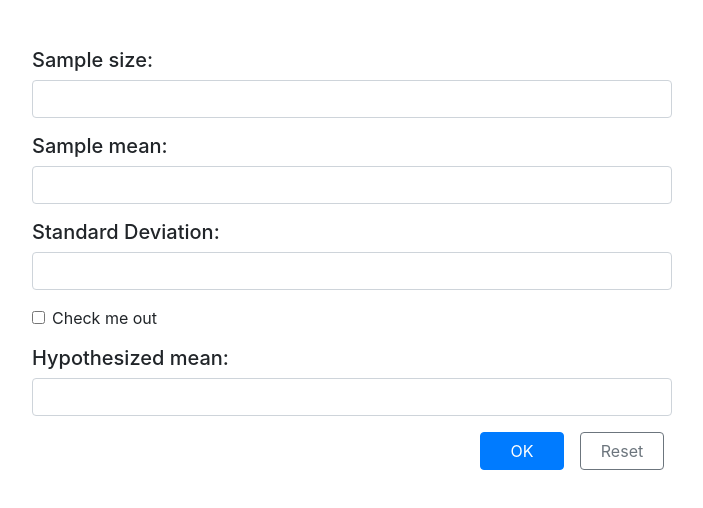
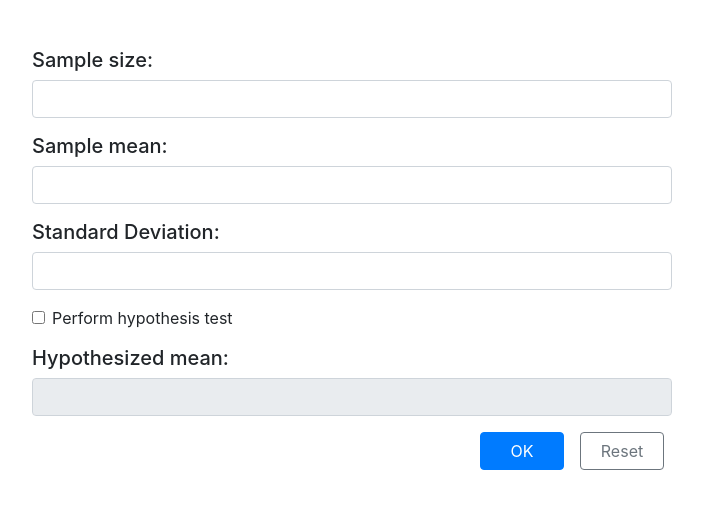
Before and after one commit to TaranRickard/minitab-interview, a React (Create React App) app: page / in a window 1280 px wide. Shown: the top 508 px of the page, without its empty margins (288-991 px from the left). Built offline with nearby package versions, Linux system fonts and the light colour scheme.

Commit message:
enable hyp testing

```diff
--- a/src/App.js
+++ b/src/App.js
@@ -9,54 +9,56 @@
 // Created: 1/13/2021
 //
 import './App.css';
-import Button from 'react-bootstrap/Button';
-import Form from 'react-bootstrap/Form';
+// import Button from 'react-bootstrap/Button';
+// import Form from 'react-bootstrap/Form';
+import FormClass from './components/FormClass'
 
 
 function App() {
 	return (
-		<div className="App">
-			<div class="w-50 mx-auto pt-5 text-left">
-				<Form>
-					<Form.Group controlId="formBasicEmail">
-						<Form.Label as="h5" >Sample size:</Form.Label>
-						<Form.Control type="email" />
-					</Form.Group>
-					<Form.Group controlId="formBasicEmail">
-						<Form.Label as="h5">Sample mean:</Form.Label>
-						<Form.Control type="email" />
-					</Form.Group>
-					<Form.Group controlId="formBasicEmail">
-						<Form.Label as="h5">Standard Deviation:</Form.Label>
-						<Form.Control type="email" />
-					</Form.Group>
+		<FormClass />
+		// <div className="App">
+		// 	<div class="w-50 mx-auto pt-5 text-left">
+		// 		<Form>
+		// 			<Form.Group controlId="formBasicEmail">
+		// 				<Form.Label as="h5" >Sample size:</Form.Label>
+		// 				<Form.Control type="email" />
+		// 			</Form.Group>
+		// 			<Form.Group controlId="formBasicEmail">
+		// 				<Form.Label as="h5">Sample mean:</Form.Label>
+		// 				<Form.Control type="email" />
+		// 			</Form.Group>
+		// 			<Form.Group controlId="formBasicEmail">
+		// 				<Form.Label as="h5">Standard Deviation:</Form.Label>
+		// 				<Form.Control type="email" />
+		// 			</Form.Group>
 
-					<Form.Group controlId="formBasicCheckbox">
-						<Form.Check type="checkbox" label="Check me out" />
-					</Form.Group>
-					<Form.Group controlId="formBasicEmail">
-						<Form.Label as="h5">Hypothesized mean:</Form.Label>
-						<Form.Control type="email" />
+		// 			<Form.Group controlId="formBasicCheckbox">
+		// 				<Form.Check type="checkbox" label="Check me out" />
+		// 			</Form.Group>
+		// 			<Form.Group controlId="formBasicEmail">
+		// 				<Form.Label as="h5">Hypothesized mean:</Form.Label>
+		// 				<Form.Control type="email" />
 
-					</Form.Group>
-					<div class="d-flex justify-content-end">
-						<div class="px-2 form-btn">
-							<Button block variant="primary" type="submit">
-								OK
-          				</Button>
-						</div>
-						<div class="px-2 form-btn">
-							<Button block variant="outline-secondary">
-								Reset
-          				</Button>
-						</div>
+		// 			</Form.Group>
+		// 			<div class="d-flex justify-content-end">
+		// 				<div class="px-2 form-btn">
+		// 					<Button block variant="primary" type="submit">
+		// 						OK
+		//   				</Button>
+		// 				</div>
+		// 				<div class="px-2 form-btn">
+		// 					<Button block variant="outline-secondary">
+		// 						Reset
+		//   				</Button>
+		// 				</div>
 
-					</div>
+		// 			</div>
 
-				</Form>
-			</div>
+		// 		</Form>
+		// 	</div>
 
-		</div>
+		// </div>
 	);
 }
 
--- /dev/null
+++ b/src/components/FormClass.js
@@ -0,0 +1,67 @@
+import React from 'react';
+import Button from 'react-bootstrap/Button';
+import Form from 'react-bootstrap/Form';
+
+class FormClass extends React.Component {
+    constructor(props) {
+        super(props);
+        this.state = {
+            Hypothesis: false
+        };
+    }
+
+    handleCheck = (event) => {
+        console.log(event.target.checked);
+        this.setState({
+            Hypothesis: event.target.checked
+        });
+    }
+
+    render() {
+        return (
+            <div className="App">
+                <div className="w-50 mx-auto pt-5 text-left">
+                    <Form>
+                        <Form.Group controlId="formBasicEmail">
+                            <Form.Label as="h5" >Sample size:</Form.Label>
+                            <Form.Control type="text" />
+                        </Form.Group>
+                        <Form.Group controlId="formBasicEmail">
+                            <Form.Label as="h5">Sample mean:</Form.Label>
+                            <Form.Control type="text" />
+                        </Form.Group>
+                        <Form.Group controlId="formBasicEmail">
+                            <Form.Label as="h5">Standard Deviation:</Form.Label>
+                            <Form.Control type="text" />
+                        </Form.Group>
+
+                        <Form.Group controlId="formBasicCheckbox">
+                            <Form.Check type="checkbox" label="Perform hypothesis test" onChange={this.handleCheck} />
+                        </Form.Group>
+                        <Form.Group controlId="formBasicEmail">
+                            <Form.Label as="h5">Hypothesized mean:</Form.Label>
+                            <Form.Control disabled={!this.state.Hypothesis} type="text" />
+
+                        </Form.Group>
+                        <div className="d-flex justify-content-end">
+                            <div className="px-2 form-btn">
+                                <Button block variant="primary" type="submit">
+                                    OK
+          				</Button>
+                            </div>
+                            <div className="px-2 form-btn">
+                                <Button block variant="outline-secondary">
+                                    Reset
+          				</Button>
+                            </div>
+
+                        </div>
+
+                    </Form>
+                </div>
+
+            </div>);
+    }
+}
+
+export default FormClass;
```
Also changed, not shown: 1 other file (tests, documents, lock files or other folders).
